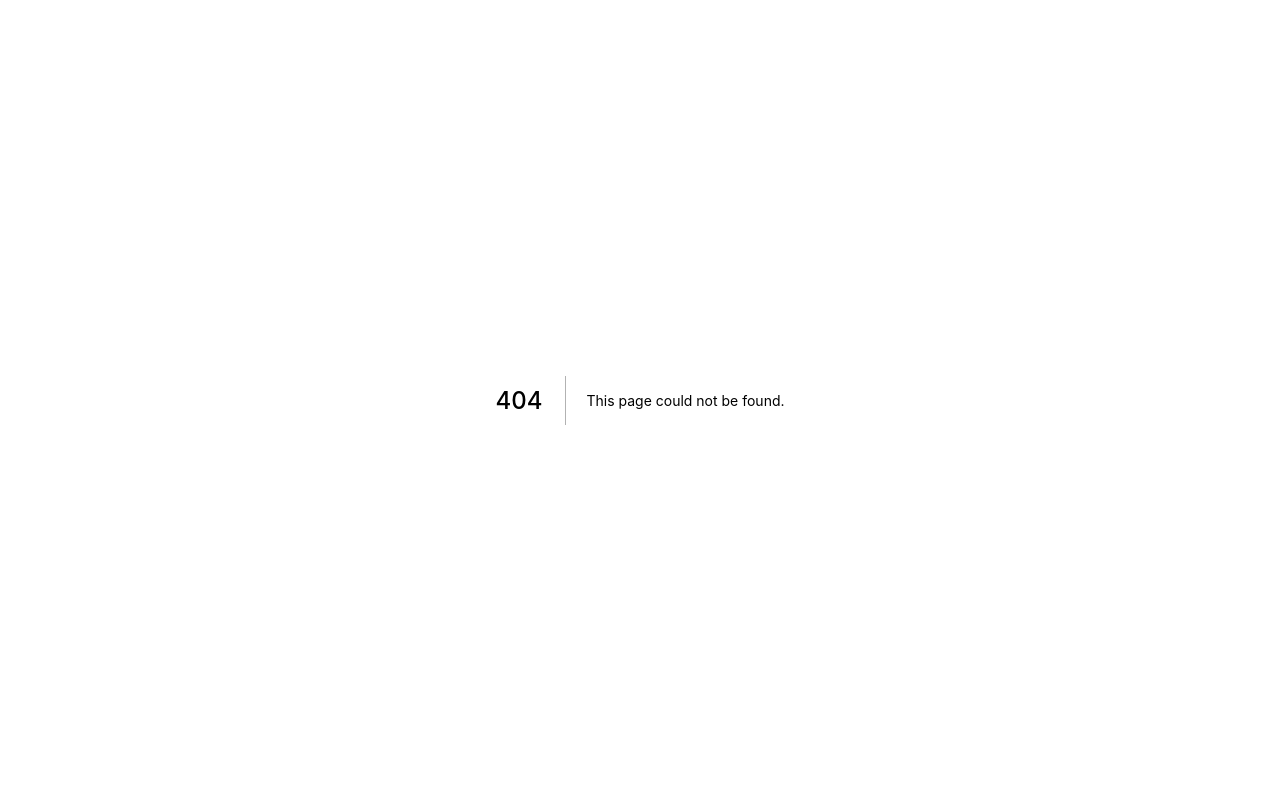
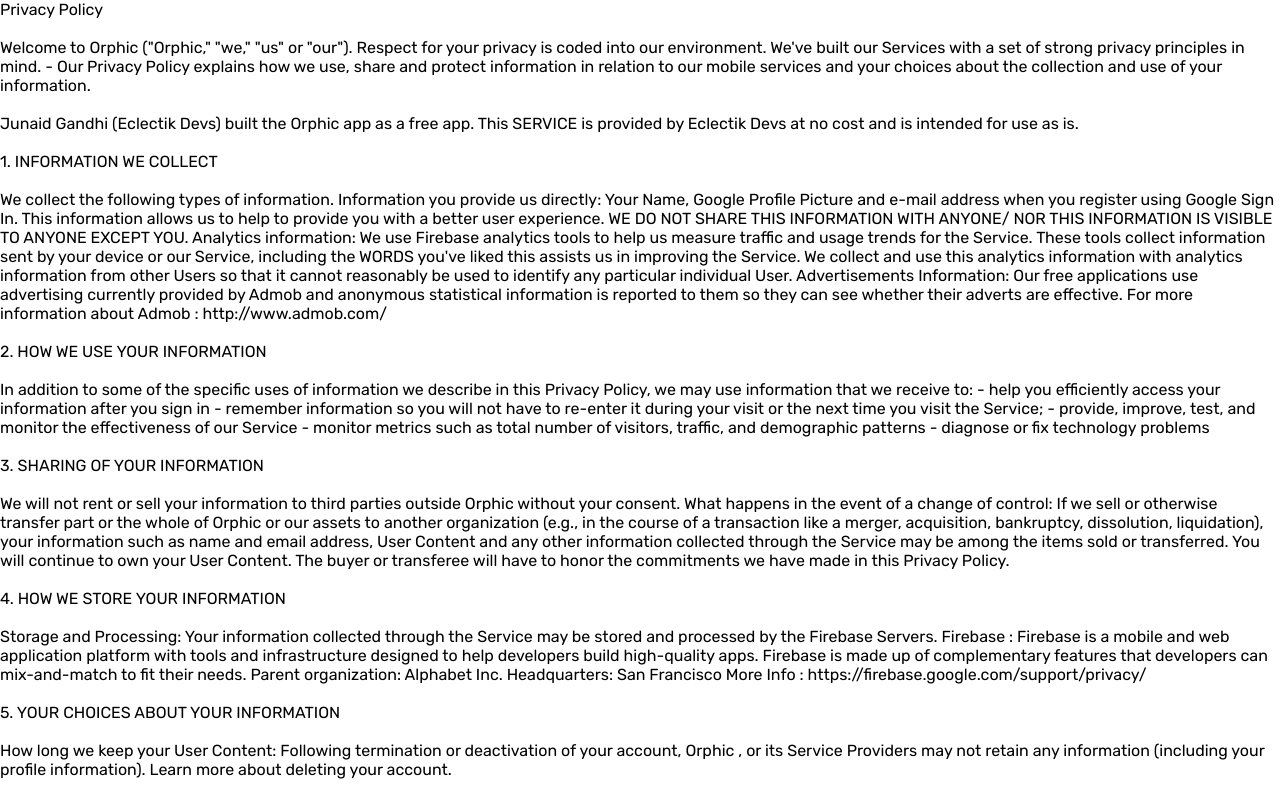
Before and after one commit to iMJ007/Portfolio-v1, a Next.js app: page /orphic/policy in a window 1280 px wide. Before the commit this address had no page. Shown: the top 799 px of the page. Built offline with nearby package versions, Linux system fonts and the light colour scheme.

Commit message:
Orphic Priv Policy

```diff
--- /dev/null
+++ b/pages/orphic/policy/index.jsx
@@ -0,0 +1,117 @@
+function policy() {
+	return (
+		<div style={{ backgroundColor: "white" }}>
+			Privacy Policy
+			<br />
+			<br />
+			Welcome to Orphic ("Orphic," "we," "us" or "our"). Respect for your
+			privacy is coded into our environment. We&apos;ve built our Services with
+			a set of strong privacy principles in mind. - Our Privacy Policy explains
+			how we use, share and protect information in relation to our mobile
+			services and your choices about the collection and use of your
+			information.
+			<br />
+			<br />
+			Junaid Gandhi (Eclectik Devs) built the Orphic app as a free app. This
+			SERVICE is provided by Eclectik Devs at no cost and is intended for use as
+			is.
+			<br />
+			<br />
+			1. INFORMATION WE COLLECT
+			<br />
+			<br />
+			We collect the following types of information. Information you provide us
+			directly: Your Name, Google Profile Picture and e-mail address when you
+			register using Google Sign In. This information allows us to help to
+			provide you with a better user experience. WE DO NOT SHARE THIS
+			INFORMATION WITH ANYONE/ NOR THIS INFORMATION IS VISIBLE TO ANYONE EXCEPT
+			YOU. Analytics information: We use Firebase analytics tools to help us
+			measure traffic and usage trends for the Service. These tools collect
+			information sent by your device or our Service, including the WORDS you've
+			liked this assists us in improving the Service. We collect and use this
+			analytics information with analytics information from other Users so that
+			it cannot reasonably be used to identify any particular individual User.
+			Advertisements Information: Our free applications use advertising
+			currently provided by Admob and anonymous statistical information is
+			reported to them so they can see whether their adverts are effective. For
+			more information about Admob : http://www.admob.com/
+			<br />
+			<br />
+			2. HOW WE USE YOUR INFORMATION
+			<br />
+			<br />
+			In addition to some of the specific uses of information we describe in
+			this Privacy Policy, we may use information that we receive to: - help you
+			efficiently access your information after you sign in - remember
+			information so you will not have to re-enter it during your visit or the
+			next time you visit the Service; - provide, improve, test, and monitor the
+			effectiveness of our Service - monitor metrics such as total number of
+			visitors, traffic, and demographic patterns - diagnose or fix technology
+			problems
+			<br />
+			<br />
+			3. SHARING OF YOUR INFORMATION
+			<br />
+			<br />
+			We will not rent or sell your information to third parties outside Orphic
+			without your consent. What happens in the event of a change of control: If
+			we sell or otherwise transfer part or the whole of Orphic or our assets to
+			another organization (e.g., in the course of a transaction like a merger,
+			acquisition, bankruptcy, dissolution, liquidation), your information such
+			as name and email address, User Content and any other information
+			collected through the Service may be among the items sold or transferred.
+			You will continue to own your User Content. The buyer or transferee will
+			have to honor the commitments we have made in this Privacy Policy.
+			<br />
+			<br />
+			4. HOW WE STORE YOUR INFORMATION
+			<br />
+			<br />
+			Storage and Processing: Your information collected through the Service may
+			be stored and processed by the Firebase Servers. Firebase : Firebase is a
+			mobile and web application platform with tools and infrastructure designed
+			to help developers build high-quality apps. Firebase is made up of
+			complementary features that developers can mix-and-match to fit their
+			needs. Parent organization: Alphabet Inc. Headquarters: San Francisco More
+			Info : https://firebase.google.com/support/privacy/
+			<br />
+			<br />
+			5. YOUR CHOICES ABOUT YOUR INFORMATION
+			<br />
+			<br />
+			How long we keep your User Content: Following termination or deactivation
+			of your account, Orphic , or its Service Providers may not retain any
+			information (including your profile information). Learn more about
+			deleting your account.
+			<br />
+			<br />
+			6. HOW TO CONTACT US ABOUT A DECEASED USER
+			<br />
+			<br />
+			In the event of the death of an Orphic User, please contact us. We will
+			usually conduct our communication via email; should we require any other
+			information, we will contact you at the email address you have provided in
+			your request.
+			<br />
+			<br />
+			7. HOW TO CONTACT US If you have any questions about this Privacy Policy
+			or the Service, please email us at eclectik.devs@gmail.com.
+			<br />
+			<br />
+			8. CHANGES TO OUR PRIVACY POLICY Orphic may modify or update this Privacy
+			Policy from time to time, so please review it periodically. We may provide
+			you additional forms of notice of modifications or updates as appropriate
+			under the circumstances. Your continued use of Orphic or the Service after
+			any modification to this Privacy Policy will constitute your acceptance of
+			such modification.
+			<br />
+			<br />
+			9. ADVERTISEMENTS
+			<br />
+			<br />
+			Orphic uses Google's AdMob Ads service.
+		</div>
+	);
+}
+
+export default policy;
```
